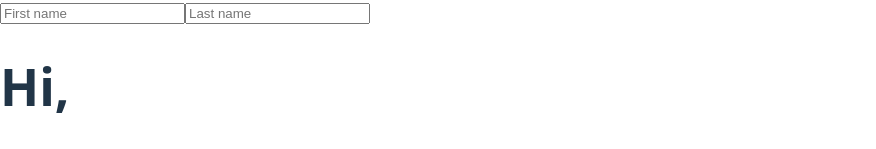
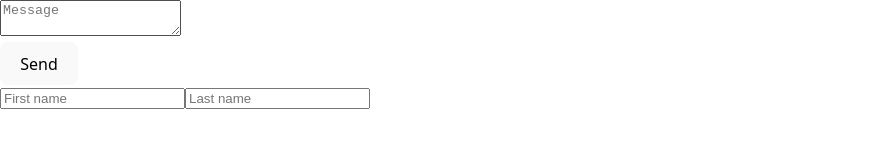
Before and after one commit to eirosiuss/30-Days-of-Javascript, a React (Vite) app in the folder passing-props-to-component/: page / in a window 1280 px wide. Shown: the top 149 px of the page, without its empty margins (0-876 px from the left). Built offline with nearby package versions, Linux system fonts and the light colour scheme.

Commit message:
Fix a crash

```diff
--- a/passing-props-to-component/src/App.jsx
+++ b/passing-props-to-component/src/App.jsx
@@ -10,6 +10,7 @@
 import GalleryTwo from './GalleryTwo.jsx'
 import "./App.css";
 import Form from './Form.jsx'
+import FeedbackForm from './FeedbackForm.jsx'
 
 function getImageUrl(imageId, size = "s") {
   return "https://i.imgur.com/" + imageId + size + ".jpg";
@@ -99,6 +100,7 @@
 function App() {
   return (
     <>
+    <FeedbackForm/>
     <Form/>
     <GalleryTwo/>
     <Poem/>
--- /dev/null
+++ b/passing-props-to-component/src/FeedbackForm.jsx
@@ -0,0 +1,26 @@
+import { useState } from 'react';
+
+export default function FeedbackForm() {
+  const [isSent, setIsSent] = useState(false);
+  const [message, setMessage] = useState('');
+  if (isSent) {
+    return <h1>Thank you!</h1>;
+  } else {
+    // eslint-disable-next-line
+    return (
+      <form onSubmit={e => {
+        e.preventDefault();
+        alert(`Sending: "${message}"`);
+        setIsSent(true);
+      }}>
+        <textarea
+          placeholder="Message"
+          value={message}
+          onChange={e => setMessage(e.target.value)}
+        />
+        <br />
+        <button type="submit">Send</button>
+      </form>
+    );
+  }
+}
```
